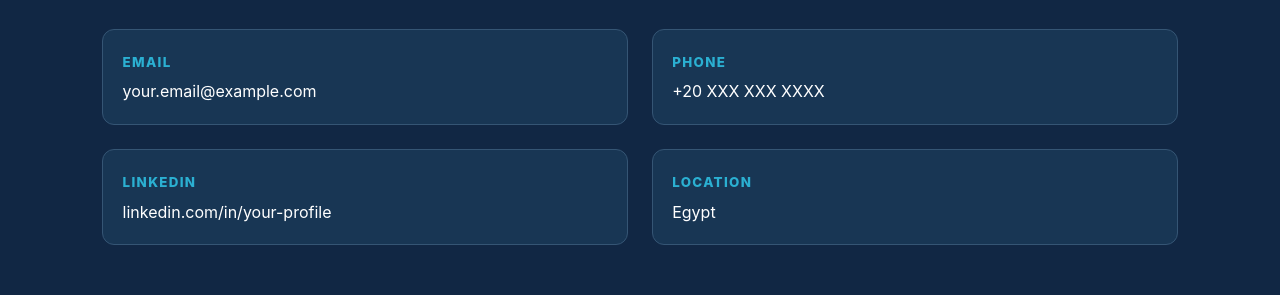
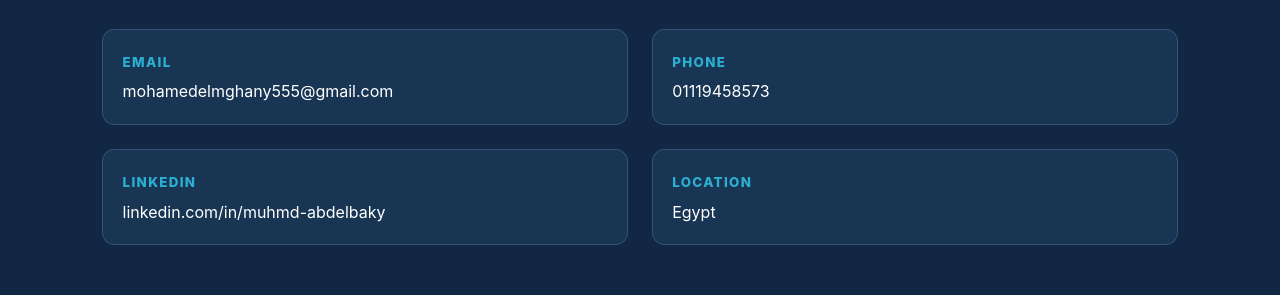
Before and after one commit to muhmdelmghany43-cyber/muhmdelmghany43-cyber.github.io, a plain HTML site: page index.html in a window 1280 px wide. Shown: the part 3229-3524 px from the top of the page. Drawn offline with Linux system fonts and the light colour scheme.

Commit message:
Update index.html

```diff
--- a/index.html
+++ b/index.html
@@ -102,7 +102,26 @@
       <article class="project"><div class="project-visual"><div class="plus">＋</div><strong>ADD PROJECT IMAGE</strong><span class="hint">Electrical layout / CAD drawing / 3D view</span></div><div class="project-body"><span class="tag">PROJECT 04</span><h3>Project Name</h3><p>Briefly describe the project, your role, the design scope, and the main deliverables.</p><div class="project-controls"><label class="small-btn">Choose image <input type="file" accept="image/*" hidden onchange="previewImage(this)"></label><button class="small-btn" onclick="editProject(this)">Edit details</button></div></div></article>
     </div><p class="hint" style="margin-top:1.2rem">Note: image previews and text edits in this starter template are temporary in your browser. For permanent changes, replace placeholders in index.html and republish.</p>
   </section>
-  <section id="contact" class="contact"><div class="section-head"><div class="eyebrow">04 / Get in Touch</div><h2>Let's Connect</h2><p>Update the sample contact information before publishing the site.</p></div><div class="contact-grid"><div class="contact-card"><small>EMAIL</small><div>your.email@example.com</div></div><div class="contact-card"><small>PHONE</small><div>+20 XXX XXX XXXX</div></div><div class="contact-card"><small>LINKEDIN</small><div>linkedin.com/in/your-profile</div></div><div class="contact-card"><small>LOCATION</small><div>Egypt</div></div></div></section>
+  <section id="contact" class="contact"><div class="section-head"><div class="eyebrow">04 / Get in Touch</div><h2>Let's Connect</h2><p>Update the sample contact information before publishing the site.</p></div>
+<div class="contact-grid">
+  <div class="contact-card">
+    <small>EMAIL</small>
+    <div><a href="mailto:mohamedelmghany555@gmail.com">mohamedelmghany555@gmail.com</a></div>
+  </div>
+  <div class="contact-card">
+    <small>PHONE</small>
+    <div><a href="tel:+201119458573">01119458573</a></div>
+  </div>
+  <div class="contact-card">
+    <small>LINKEDIN</small>
+    <div><a href="https://linkedin.com/in/muhmd-abdelbaky" target="_blank" rel="noopener noreferrer">linkedin.com/in/muhmd-abdelbaky</a></div>
+  </div>
+  <div class="contact-card">
+    <small>LOCATION</small>
+    <div>Egypt</div>
+  </div>
+</div>
+</section>
   <footer><span>© <span id="year"></span> Mohamed Abdelbaky</span><span>Electrical Design Engineer Portfolio</span></footer>
   <script>
     document.getElementById('year').textContent = new Date().getFullYear();
```
